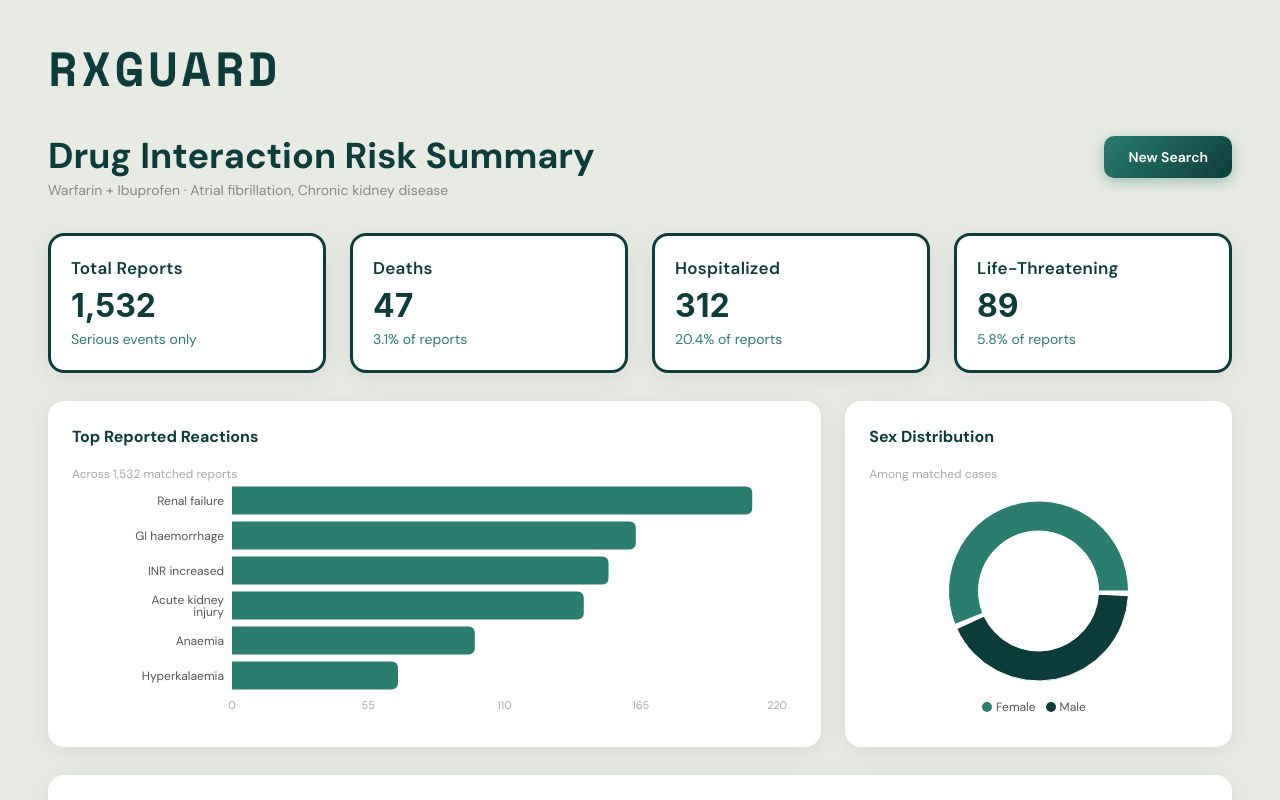
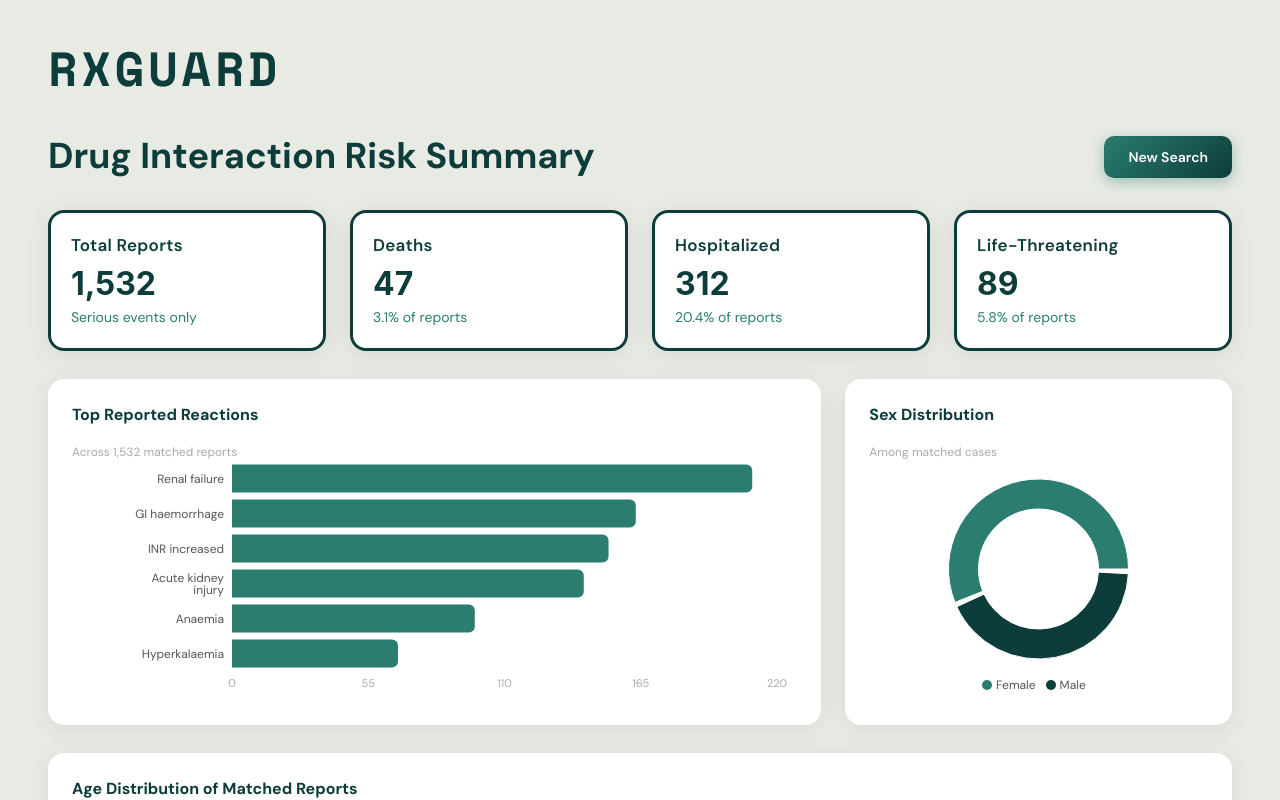
Before and after one commit to gt12889/hacklytics2026, a React (Vite) app in the folder frontend/: page /result in a window 1280 px wide. Shown: the top 800 px of the page. Built offline with nearby package versions, Linux system fonts and the light colour scheme.

Commit message:
Remove subheading from Drug Interaction Risk Summary

```diff
--- a/frontend/src/rxguard_dashboard.jsx
+++ b/frontend/src/rxguard_dashboard.jsx
@@ -265,14 +265,6 @@ export default function RxGuardDashboard() {
                   Drug Interaction Risk Summary
                 </div>
               </div>
-              <div style={{ fontSize: 14, color: "#888", marginTop: 4 }}>
-                {parsed ? [
-                  parsed.age != null ? `${parsed.age} yrs` : null,
-                  parsed.sex === 1 ? "Male" : parsed.sex === 2 ? "Female" : null,
-                  ...(parsed.preexisting_conditions || []),
-                  ...(parsed.prescribed_medications || []),
-                ].filter(Boolean).join(", ") : `${d.query.currentMed} + ${d.query.newPrescription} · ${d.query.conditions}`}
-              </div>
             </div>
             <button style={{
               background: "linear-gradient(135deg, #2A7D6F, #0D3D3A)",
```
